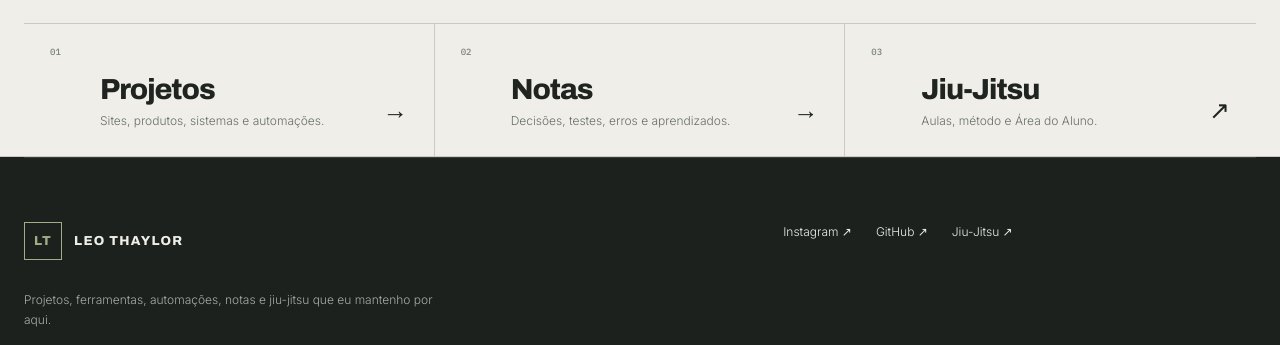
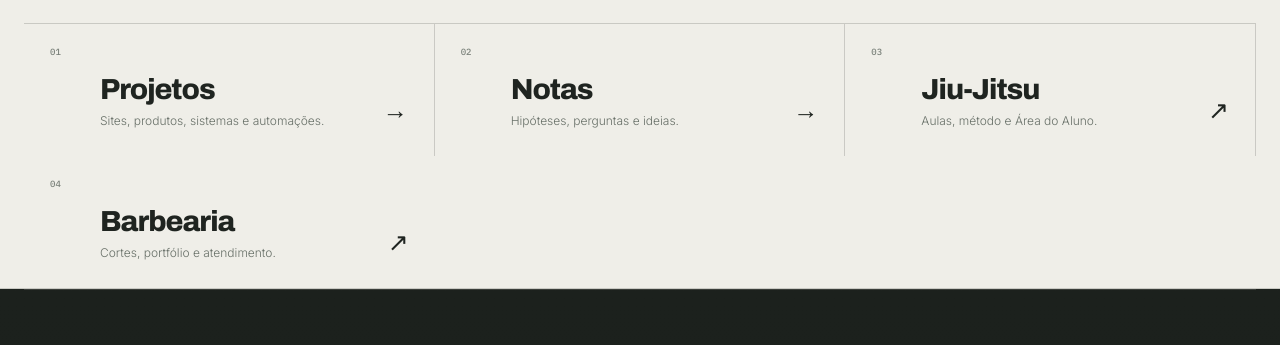
Before and after one commit to leothaylor/leothaylor-site-editorial, an Astro site: page / in a window 1280 px wide. Shown: the part 680-1025 px from the top of the page. Built offline with nearby package versions, Linux system fonts and the light colour scheme; Astro itself is replaced by a stand-in of ours; no server answers.

Commit message:
Add barber route and refine notes label

```diff
--- a/src/pages/index.astro
+++ b/src/pages/index.astro
@@ -28,7 +28,7 @@ const base = import.meta.env.BASE_URL;
       </a>
       <a href={`${base}notas/`} data-track="click_note">
         <span>02</span>
-        <div><strong>Notas</strong><small>Decisões, testes, erros e aprendizados.</small></div>
+        <div><strong>Notas</strong><small>Hipóteses, perguntas e ideias.</small></div>
         <b>→</b>
       </a>
       <a href="https://leothaylor.github.io/aulas-jiu-jitsu/" data-track="click_bjj">
@@ -36,6 +36,11 @@ const base = import.meta.env.BASE_URL;
         <div><strong>Jiu-Jitsu</strong><small>Aulas, método e Área do Aluno.</small></div>
         <b>↗</b>
       </a>
+      <a href="https://leothaylor.github.io/leo-thaylor-barber/" data-track="click_barber">
+        <span>04</span>
+        <div><strong>Barbearia</strong><small>Cortes, portfólio e atendimento.</small></div>
+        <b>↗</b>
+      </a>
     </nav>
   </section>
 </BaseLayout>
```
